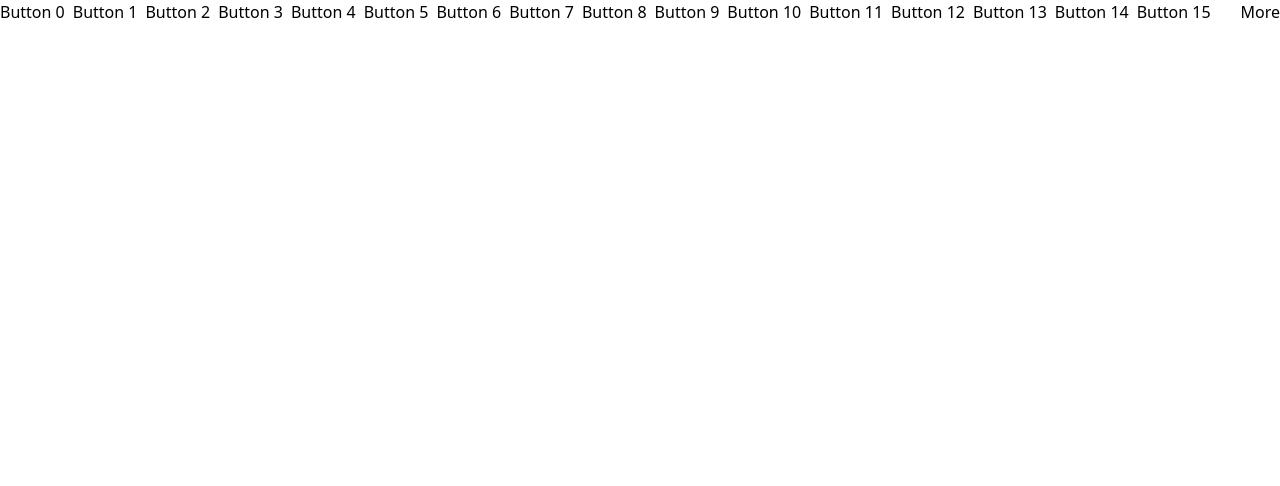
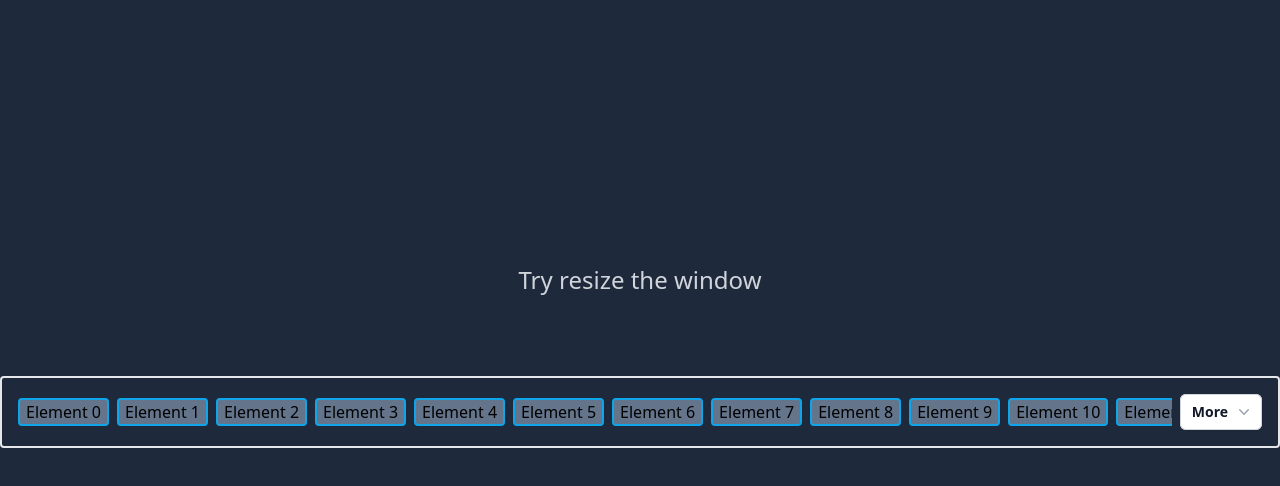
Before and after one commit to nqdd/angular-toolbar, an Angular app: page / in a window 1280 px wide. Shown: the top 486 px of the page. Built offline with nearby package versions, Linux system fonts and the light colour scheme.

Commit message:
feat(ui): update style

```diff
--- a/src/app/app.component.ts
+++ b/src/app/app.component.ts
@@ -3,19 +3,58 @@ import { Component } from '@angular/core';
 @Component({
   selector: 'app-root',
   template: `
-    <div class="flex items-center justify-items-center">
-      <app-toolbar [elementGap]="8">
-        <ng-container *ngFor="let _ of [].constructor(100); let idx = index">
-          <ng-template appToolbarItemTemplate>
-            <button>Button {{ idx }}</button>
+    <div
+      class="flex flex-col items-center justify-center h-screen w-100 bg-slate-800"
+    >
+      <div class="text-2xl text-gray-300 mb-20">Try resize the window</div>
+      <div class="container h-40 w-full flex flex-col gap-4">
+        <app-toolbar class="border-solid p-4 border-2 rounded">
+          <ng-container *ngFor="let _ of [].constructor(100); let idx = index">
+            <ng-template appToolbarItemTemplate>
+              <button
+                class="border-solid border-2 border-sky-500 bg-slate-500 rounded px-1.5"
+                (click)="handleClick($event)"
+              >
+                Element {{ idx }}
+              </button>
+            </ng-template>
+          </ng-container>
+          <ng-template appToolbarCollapseButtonTemplate>
+            <div>
+              <button
+                type="button"
+                class="inline-flex w-full justify-center gap-x-1.5 rounded-md bg-white px-3 py-2 text-sm font-semibold text-gray-900 shadow-sm ring-1 ring-inset ring-gray-300 hover:bg-gray-50"
+                id="menu-button"
+                aria-expanded="true"
+                aria-haspopup="true"
+              >
+                More
+                <ng-container *ngTemplateOutlet="arrowDownIcon"></ng-container>
+              </button>
+            </div>
           </ng-template>
-        </ng-container>
-        <ng-template appToolbarCollapseButtonTemplate>More</ng-template>
-      </app-toolbar>
+        </app-toolbar>
+      </div>
     </div>
+
+    <ng-template #arrowDownIcon>
+      <svg
+        class="-mr-1 h-5 w-5 text-gray-400"
+        viewBox="0 0 20 20"
+        fill="currentColor"
+        aria-hidden="true"
+      >
+        <path
+          fill-rule="evenodd"
+          d="M5.23 7.21a.75.75 0 011.06.02L10 11.168l3.71-3.938a.75.75 0 111.08 1.04l-4.25 4.5a.75.75 0 01-1.08 0l-4.25-4.5a.75.75 0 01.02-1.06z"
+          clip-rule="evenodd"
+        />
+      </svg>
+    </ng-template>
   `,
-  styles: [],
 })
 export class AppComponent {
-  title = 'angular-toolbar';
+  public handleClick(event: MouseEvent): void {
+    console.log(event);
+  }
 }
--- a/src/app/toolbar/toolbar.component.scss
+++ b/src/app/toolbar/toolbar.component.scss
@@ -23,7 +23,8 @@
         width: max-content;
         height: auto;
         max-height: 400px;
-        padding: 10px;
+        padding-top: 10px;
+        padding-right: 8px;
 
         overflow: auto;
 
--- a/src/app/toolbar/toolbar.component.ts
+++ b/src/app/toolbar/toolbar.component.ts
@@ -49,14 +49,16 @@ export class ToolbarItemDirective {}
 
       <div class="toolbar-anchor">
         <ng-container *ngIf="collapseTemplate">
+          <ng-container *ngIf="hiddenTemplates?.length">
             <ng-container *ngTemplateOutlet="collapseTemplate"> </ng-container>
-          <div class="hidden-templates">
+            <div class="hidden-templates border-solid border-1 rounded">
               <ng-container *ngFor="let template of hiddenTemplates">
                 <div appToolbarItem class="toolbar-item-hidden">
                   <ng-template *ngTemplateOutlet="template"></ng-template>
                 </div>
               </ng-container>
             </div>
+          </ng-container>
         </ng-container>
       </div>
     </div>
@@ -96,7 +98,12 @@ export class ToolbarComponent
   private readonly _destroy$ = new Subject<void>();
   private _elementWidthMap: Record<number, number> = {};
 
-  constructor(private _zone: NgZone, private _changeDetector: ChangeDetectorRef) {}
+  constructor(
+    private _zone: NgZone,
+    private _changeDetector: ChangeDetectorRef
+  ) {
+
+  }
 
   ngAfterContentInit(): void {
     this._displayElements();
@@ -114,11 +121,6 @@ export class ToolbarComponent
   }
 
   private _composeElementWidthMap(): void {
-    this._toolbarItems?.changes
-      .pipe(takeUntil(this._destroy$))
-      .subscribe((value) => {
-        console.log(value);
-      });
     const elements = this._toolbarItems?.toArray() ?? [];
     this._elementWidthMap = elements.reduce((map, element, index) => {
       const previouseWidth = map[index - 1] ?? 0;
@@ -135,8 +137,6 @@ export class ToolbarComponent
         startWith(this._tooltipItemTemplates?.length ?? -1)
       )
       .subscribe((hiddenIndex) => {
-        console.log(hiddenIndex);
-        console.log(this._tooltipItemTemplates?.toArray());
         const templates = this._tooltipItemTemplates?.toArray() ?? [];
         this.hiddenTemplates = templates.slice(hiddenIndex);
         this.visibleTemplates = templates.slice(0, hiddenIndex);
```
Lines whose indentation alone changed are shown as unchanged.
